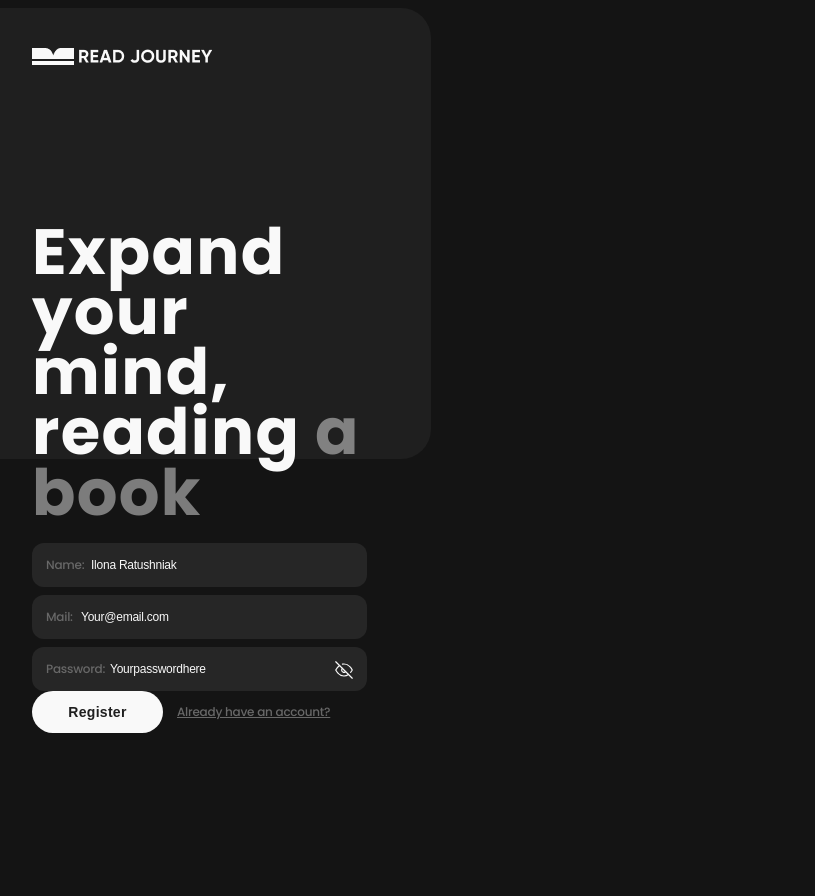
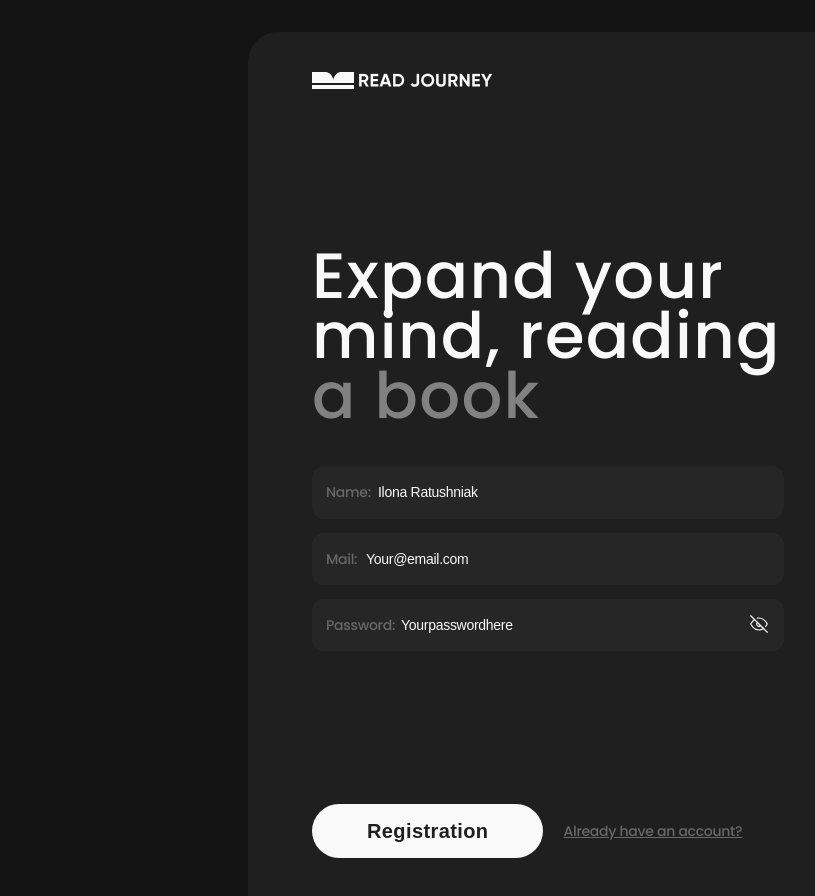
Before and after one commit to valerie-kan/read-journey, a React (Vite) app: page /register in a window 1280 px wide. Shown: the top 896 px of the page, without its empty margins (40-855 px from the left). Before the commit the page ends 800 px from the top, so only its background shows below. Built offline with nearby package versions, Linux system fonts and the light colour scheme; grey boxes are pictures that could not be loaded.

Commit message:
add container and adaptive layout

```diff
--- a/src/components/AuthForm/AuthForm.jsx
+++ b/src/components/AuthForm/AuthForm.jsx
@@ -1,11 +1,8 @@
-// import { useState } from "react";
 import { Link } from "react-router";
 import css from "./AuthForm.module.css";
 
 import Input from "../Input/Input";
-// import clsx from "clsx";
-
-// import sprite from "../../assets/icons/symbol-defs.svg";
+import Container from "../Container/Container";
 
 const AuthForm = ({
   register,
@@ -15,12 +12,8 @@ const AuthForm = ({
   linkTo,
   linkName,
 }) => {
-  //   const [showPassword, setShowPassword] = useState(false);
-
-  //   const togglePasswordVisibility = () => {
-  //     setShowPassword((prev) => !prev);
-  //   };
   return (
+    <Container className={css.authWrapper}>
       <div className={css.formWrapper}>
         <img
           className={css.logo}
@@ -43,16 +36,6 @@ const AuthForm = ({
               errors={errors}
               placeholder="Your@email.com"
             />
-          {/* <input
-            className={css.input}
-            id="email"
-            type="email"
-            {...register("email")}
-            placeholder="Your@email.com"
-          />
-          {errors.email && (
-            <p className={css.errMessage}>{errors.email.message}</p>
-          )} */}
           </div>
           <div className={css.inputBox}>
             <label className={css.label} htmlFor="password">
@@ -65,21 +48,6 @@ const AuthForm = ({
               errors={errors}
               placeholder="Yourpasswordhere"
             />
-          {/* <input
-            className={clsx(css.input, css.pwdInput)}
-            id="password"
-            type="password"
-            {...register("password")}
-            placeholder="Yourpasswordhere"
-          />
-          <svg className={css.iconEye} onClick={togglePasswordVisibility}>
-            <use
-              href={`${sprite}#${showPassword ? "icon-eye" : "icon-eye-off"}`}
-            />
-          </svg>
-          {errors.password && (
-            <p className={css.errMessage}>{errors.password.message}</p>
-          )} */}
           </div>
         </div>
         <div className={css.btnWrapper}>
@@ -91,6 +59,14 @@ const AuthForm = ({
           </Link>
         </div>
       </div>
+      <div className={css.imgWrapper}>
+        <img
+          className={css.phoneImg}
+          src="../../assets/images/phone-desktop@1x.png"
+          alt="Phone with books image"
+        />
+      </div>
+    </Container>
   );
 };
 
--- a/src/components/AuthForm/AuthForm.module.css
+++ b/src/components/AuthForm/AuthForm.module.css
@@ -1,10 +1,16 @@
+.authWrapper {
+  display: flex;
+  flex-direction: column;
+  gap: 10px;
+  align-items: center;
+}
+
 .formWrapper {
   background-color: var(--color-bg);
   padding: 20px;
   border-radius: 30px;
-  width: 335px;
-  /* width: 295px; */
-  height: 371px;
+  max-width: 335px;
+  height: 411px;
   display: flex;
   flex-direction: column;
 }
@@ -17,7 +23,7 @@
 }
 
 .formTitle {
-  font-weight: 700;
+  font-weight: 500;
   font-size: 32px;
   line-height: 100%;
   letter-spacing: 0.02em;
@@ -43,7 +49,6 @@
   position: absolute;
   top: 14px;
   left: 14px;
-  font-weight: 500;
   font-size: 12px;
   line-height: 133%;
   letter-spacing: -0.02em;
@@ -58,17 +63,20 @@
 }
 
 .submitBtn {
-  border-radius: 30px;
-  padding: 12px;
-  width: 131px;
+  padding: 12px 29px;
   background-color: var(--color-white);
   font-weight: 700;
   font-size: 14px;
   line-height: 129%;
   letter-spacing: 0.02em;
   color: var(--color-bg);
-  border: none;
-  /* align-items: flex-end; */
+  border: 1px solid transparent;
+}
+
+.submitBtn:hover {
+  border: 1px solid rgba(249, 249, 249, 0.2);
+  background-color: #141414;
+  color: var(--color-white);
 }
 
 .link {
@@ -78,17 +86,43 @@
   letter-spacing: -0.02em;
   color: var(--color-gray);
   align-self: center;
+  transition: color 250ms;
+}
+
+.link:hover {
+  color: var(--color-white);
+}
+
+.imgWrapper {
+  background-color: var(--color-bg);
+  border-radius: 30px;
+  max-width: 295px;
+  padding: 20px 40px 0;
+  overflow: hidden;
+}
+
+.phoneImg {
+  content: url(../../assets/images/phone-mobile@1x.png);
+  max-width: 100%;
+  height: 100%;
 }
 
 @media screen and (min-resolution: 192dpi) {
   .logo {
     content: url(../../assets/images/logo-mobile@2x.png);
   }
+
+  .phoneImg {
+    content: url(../../assets/images/phone-mobile@2x.png);
+  }
 }
 
 @media screen and (min-width: 768px) {
   .formWrapper {
-    padding: 40px 64px;
+    padding-block: 40px;
+    padding-inline: 64px 168px;
+    max-width: 472px;
+    height: 960px;
   }
 
   .logo {
@@ -100,6 +134,44 @@
   .formTitle {
     font-size: 64px;
     line-height: 94%;
+    margin-bottom: 40px;
+  }
+
+  .label {
+    top: 17px;
+    font-size: 14px;
+    line-height: 129%;
+  }
+
+  .inputWrapper {
+    gap: 14px;
+  }
+
+  .btnWrapper {
+    gap: 20px;
+  }
+
+  .btnWrapper {
+    margin-bottom: 174px;
+  }
+
+  .submitBtn {
+    padding: 16px 54px;
+    font-size: 20px;
+    line-height: 100%;
+  }
+
+  .link {
+    font-size: 14px;
+    line-height: 129%;
+  }
+
+  .imgWrapper {
+    display: none;
+  }
+
+  .phoneImg {
+    content: url(../../assets/images/phone-desktop@1x.png);
   }
 }
 
@@ -107,4 +179,40 @@
   .logo {
     content: url(../../assets/images/logo-desktop@2x.png);
   }
+
+  .phoneImg {
+    content: url(../../assets/images/phone-desktop@2x.png);
+  }
 }
+
+@media screen and (min-width: 1440px) {
+  .authWrapper {
+    flex-direction: row;
+    gap: 16px;
+    align-items: stretch;
+    justify-content: center;
+  }
+
+  .formWrapper {
+    padding-inline: 64px;
+    height: 656px;
+  }
+
+  .logo {
+    margin-bottom: 107px;
+  }
+
+  .btnWrapper {
+    margin-bottom: 0;
+  }
+
+  .imgWrapper {
+    display: block;
+    padding: 80px 98px 0;
+    max-width: none;
+  }
+
+  .phoneImg {
+    width: 405px;
+  }
+}
--- a/src/components/AuthForm/RegisterForm.jsx
+++ b/src/components/AuthForm/RegisterForm.jsx
@@ -20,7 +20,7 @@ const RegisterForm = () => {
     <AuthForm
       register={register}
       errors={errors}
-      btnName="Register"
+      btnName="Registration"
       linkTo="/login"
       linkName="Already have an account?"
     >
@@ -34,9 +34,6 @@ const RegisterForm = () => {
           register={register}
           errors={errors}
           placeholder="Ilona Ratushniak"
-          btnName="Register"
-          linkTo="/login"
-          linkName="Already have an account?"
         />
       </div>
     </AuthForm>
--- /dev/null
+++ b/src/components/Container/Container.jsx
@@ -0,0 +1,9 @@
+import clsx from "clsx";
+
+import css from "./Container.module.css";
+
+const Container = ({ children, className }) => {
+  return <div className={clsx(css.container, className)}>{children}</div>;
+};
+
+export default Container;
--- /dev/null
+++ b/src/components/Container/Container.module.css
@@ -0,0 +1,18 @@
+.container {
+  min-width: 320px;
+  padding: 20px;
+  margin: 0 auto;
+}
+
+@media screen and (min-width: 768px) {
+  .container {
+    width: 768px;
+    padding: 32px;
+  }
+}
+
+@media screen and (min-width: 1440px) {
+  .container {
+    width: 1440px;
+  }
+}
--- a/src/components/Input/Input.module.css
+++ b/src/components/Input/Input.module.css
@@ -1,32 +1,32 @@
 .input {
   border-radius: 12px;
+  box-sizing: border-box;
   padding: 14px;
-  width: 272px;
-  /* width: 232px; */
+  width: 100%;
   background-color: var(--color-input);
-  height: 16px;
   padding-left: 49px;
-  font-weight: 500;
   font-size: 12px;
   line-height: 133%;
   letter-spacing: -0.02em;
-  border: none;
+  border: 1px solid transparent;
   outline: none;
+  transition: border-color 250ms;
 }
 
 .pwdInput {
-  width: 243px;
-  /* width: 203px; */
   padding-left: 78px;
 }
 
 .nameInput {
-  width: 262px;
   padding-left: 59px;
 }
 
 .input::placeholder {
   color: var(--color-white);
+}
+
+.input:hover {
+  border-color: rgba(249, 249, 249, 0.1);
 }
 
 .iconEye {
@@ -37,3 +37,25 @@
   right: 14px;
   cursor: pointer;
 }
+
+@media screen and (min-width: 768px) {
+  .input {
+    padding-block: 16px;
+    font-size: 14px;
+    line-height: 129%;
+    padding-left: 53px;
+  }
+
+  .nameInput {
+    padding-left: 65px;
+  }
+
+  .pwdInput {
+    padding-left: 88px;
+  }
+
+  .iconEye {
+    top: 16px;
+    right: 16px;
+  }
+}
--- a/src/index.css
+++ b/src/index.css
@@ -1,9 +1,8 @@
 :root {
   font-family: "Poppins", sans-serif;
-  letter-spacing: -0.02em;
 
   color-scheme: dark;
-  color: #f9f9f9;
+  color: var(--color-white);
   background-color: #141414;
 
   --color-bg: #1f1f1f;
@@ -12,18 +11,8 @@
   --color-input: #262626;
 }
 
-a {
-  /* font-weight: 500;
-  color: #646cff;
-  text-decoration: inherit; */
-}
-
 body {
-  /* margin: 0;
-  display: flex;
-  place-items: center;
-  min-width: 320px;
-  min-height: 100vh; */
+  margin: 0 auto;
 }
 
 h1,
@@ -44,9 +33,9 @@ li {
 button {
   border-radius: 30px;
   cursor: pointer;
-  transition: border-color 0.25s;
+  transition: background-color 250ms, color 250ms, border 250ms;
 }
 
-/* button:hover {
-  border-color: #646cff;
-} */
+img {
+  display: block;
+}
```
Lines whose indentation alone changed are shown as unchanged.
